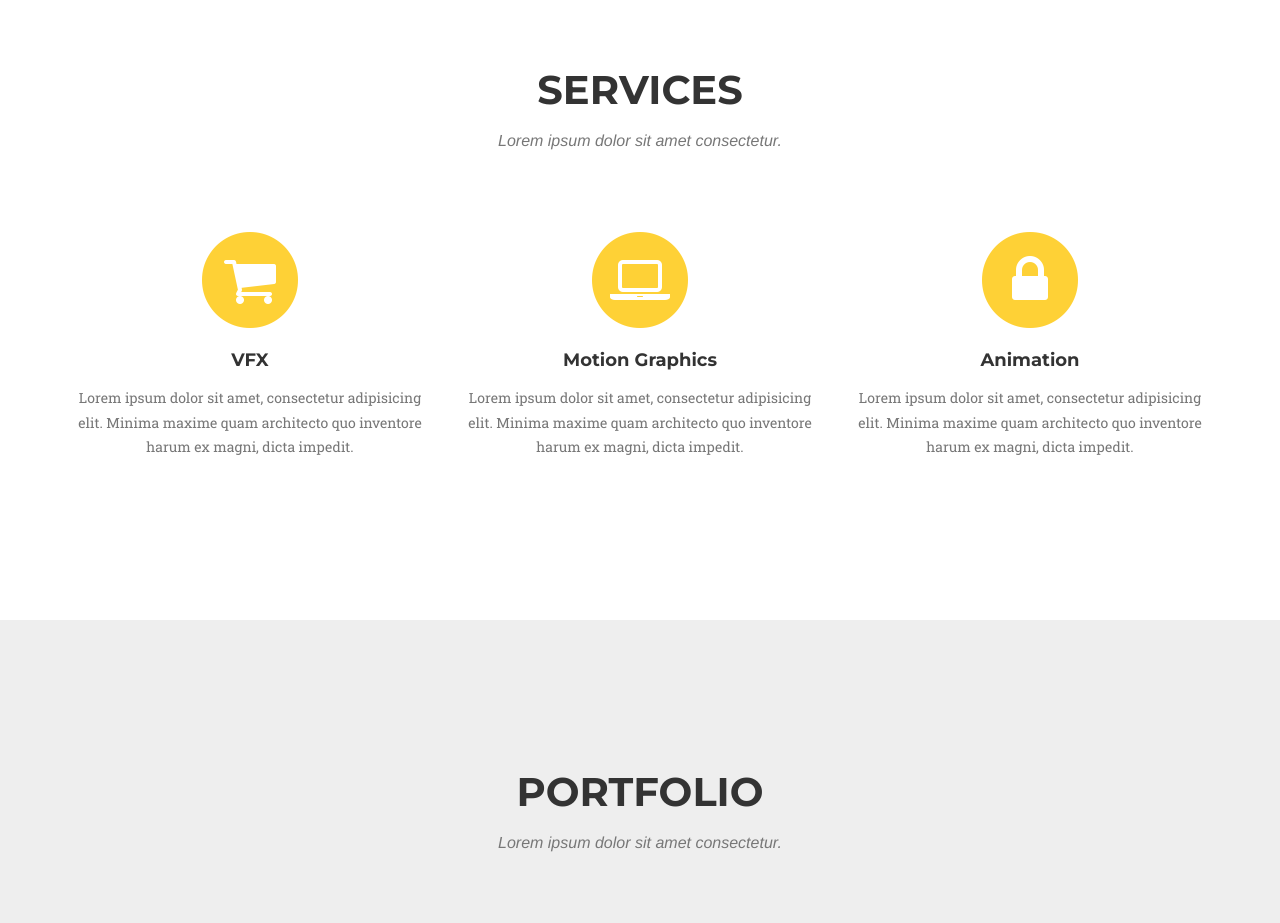
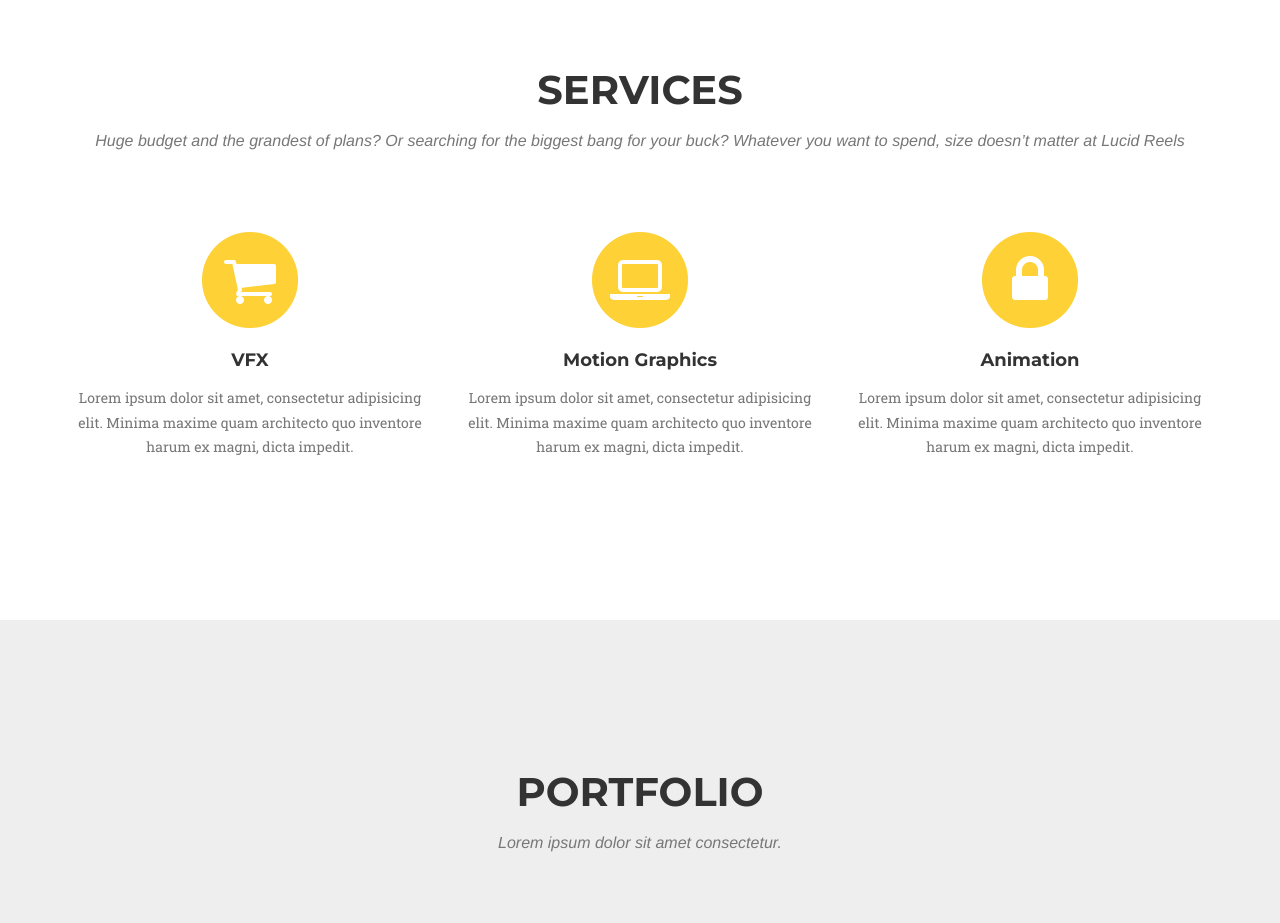
Before and after one commit to lucidreels/lucidreels, a website: page index.html in a window 1280 px wide. Shown: the part 840-1763 px from the top of the page. Drawn offline with nearby package versions, Linux system fonts and the light colour scheme; a web font is replaced by a local one.

Commit message:
Update index.html

```diff
--- a/index.html
+++ b/index.html
@@ -91,7 +91,7 @@
             <div class="row">
                 <div class="col-lg-12 text-center">
                     <h2 class="section-heading">Services</h2>
-                    <h3 class="section-subheading text-muted">Lorem ipsum dolor sit amet consectetur.</h3>
+                    <h3 class="section-subheading text-muted">Huge budget and the grandest of plans? Or searching for the biggest bang for your buck? Whatever you want to spend, size doesn’t matter at Lucid Reels</h3>
                 </div>
             </div>
             <div class="row text-center">
```
